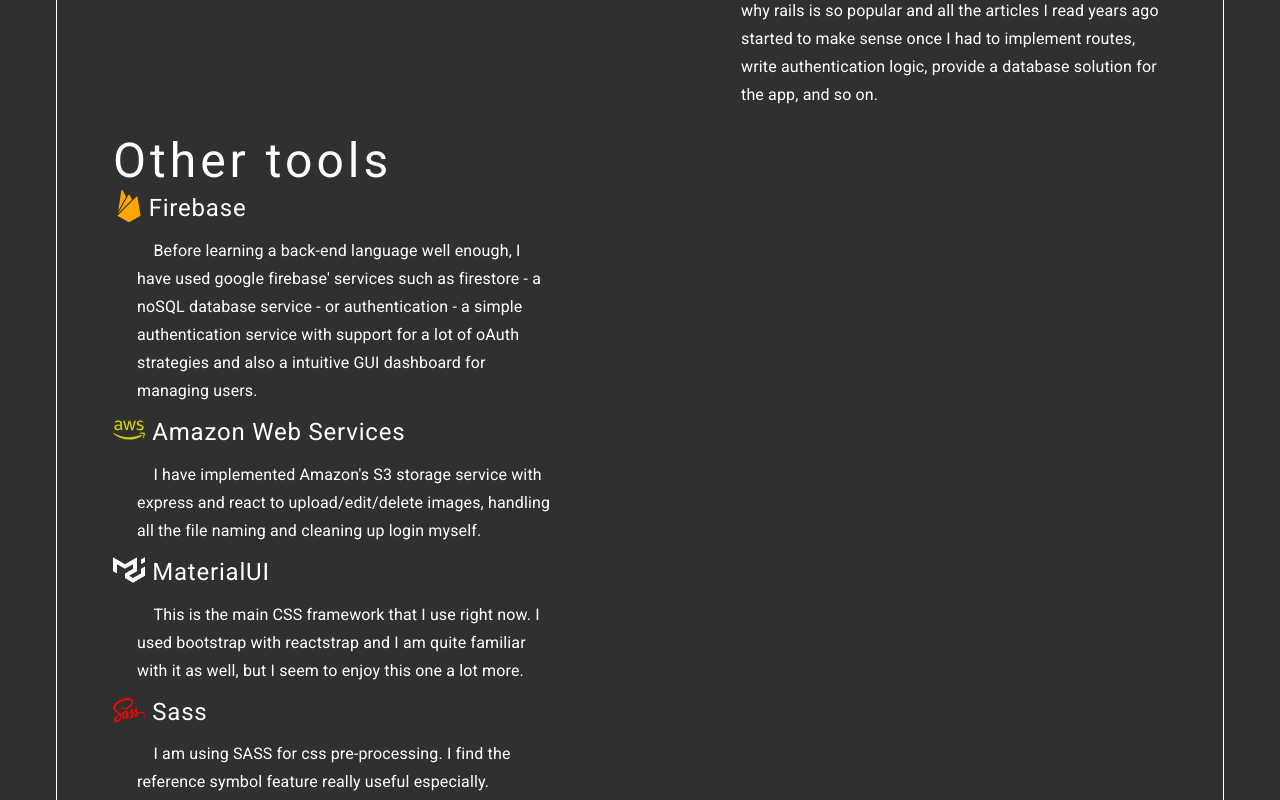
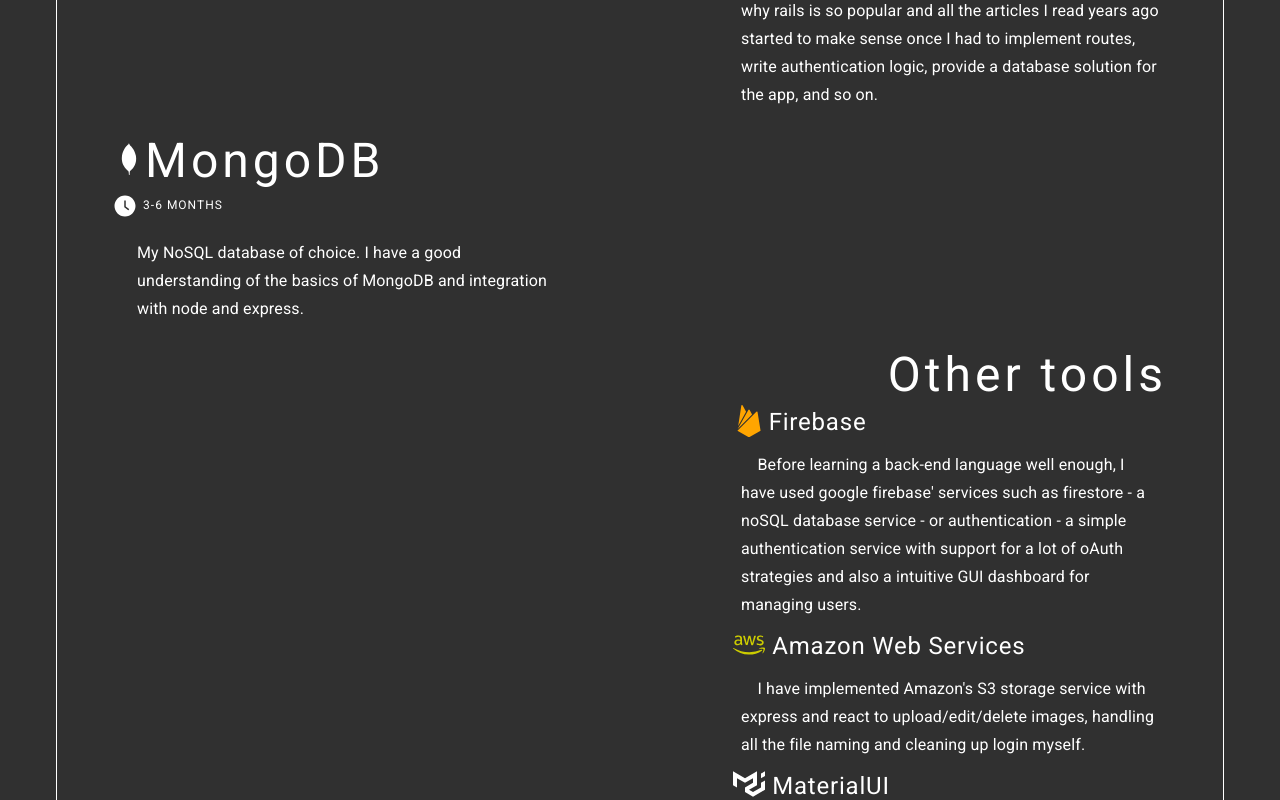
Before and after one commit to irlgabriel/portfolio, a React (Create React App) app: page /#/who in a window 1280 px wide. Shown: the part 1180-1980 px from the top of the page. Built offline with nearby package versions, Linux system fonts and the light colour scheme.

Commit message:
added mongo section

```diff
--- a/src/components/Me/Me.js
+++ b/src/components/Me/Me.js
@@ -12,7 +12,7 @@ import { Link } from 'react-router-dom';
 import { SiFirebase } from 'react-icons/si';
 import { AiFillClockCircle } from 'react-icons/ai';
 import { FaReact, FaAws, FaSass } from 'react-icons/fa';
-import { SiRails, SiRuby, SiMaterialUi } from 'react-icons/si';
+import { SiRails, SiRuby, SiMaterialUi, SiMongodb } from 'react-icons/si';
 import { FiBookOpen } from 'react-icons/fi';
 
 
@@ -100,12 +100,14 @@ export default ({props}) => {
   const react = useRef(null);
   const rails = useRef(null);
   const express = useRef(null);
+  const mongo = useRef(null);
   const others = useRef(null);
 
   const [showBackground, setShowBackground] = useState(false);
   const [showReact, setShowReact] = useState(false);
   const [showRails, setShowRails] = useState(false);
   const [showExpress, setShowExpress] = useState(false);
+  const [showMongo, setShowMongo] = useState(false);
   const [showOthers, setShowOthers] = useState(false);
 
   const isInViewport = (element) => {
@@ -124,6 +126,7 @@ export default ({props}) => {
     react && !showReact && setShowReact(isInViewport(react));
     rails && !showRails && setShowRails(isInViewport(rails));
     express && !showExpress && setShowExpress(isInViewport(express));
+    mongo && !showMongo && setShowMongo(isInViewport(mongo));
     others && !showOthers && setShowOthers(isInViewport(others));
   }
 
@@ -156,7 +159,7 @@ export default ({props}) => {
           <CSSTransition
             appear
             in={showBackground}
-            classNames='left-slide'
+            classNames='right-slide'
             timeout={1000}
           >
             <Box ref={background} style={{opacity: showBackground ? '1' : '0'}} className={classes.leftBox}>
@@ -191,7 +194,7 @@ export default ({props}) => {
           </CSSTransition>
           <CSSTransition
             in={showRails}
-            classNames='right-slide'
+            classNames='left-slide'
             timeout={1000}
           >
             <Box style={{opacity: showRails ? '1' : '0'}}  ref={rails} className={classes.rightBox}>
@@ -222,7 +225,7 @@ export default ({props}) => {
           </CSSTransition>
           <CSSTransition
             in={showReact}
-            classNames='left-slide'
+            classNames='right-slide'
             timeout={1000}
           >
             <Box style={{opacity: showReact ? '1' : '0'}}  ref={react} className={classes.leftBox}>
@@ -250,7 +253,7 @@ export default ({props}) => {
           </CSSTransition>
           <CSSTransition
           in={showExpress}
-          classNames='right-slide'
+          classNames='left-slide'
           timeout={1000}
           >
             <Box style={{opacity: showExpress ? '1' : '0'}}  ref={express} className={classes.rightBox}>
@@ -279,11 +282,37 @@ export default ({props}) => {
             </Box>
           </CSSTransition>
           <CSSTransition
+          in={showMongo}
+          classNames='right-slide'
+          timeout={1000}
+          >
+            <Box style={{opacity: showMongo? '1' : '0'}}  ref={mongo} className={classes.leftBox}>
+              <Grid className={classes.grid} container>
+                <Grid item>
+                  <SiMongodb size={32}/>
+                </Grid>
+                <Grid item>
+                  <Typography variant='h3' className={classes.title}>MongoDB</Typography>
+                </Grid>
+              </Grid>
+              <Box className={classes.exp}>
+                <AiFillClockCircle />
+                  &nbsp;
+                <Typography variant='overline'>3-6 months</Typography>
+              </Box>
+              <Typography className={classes.desc} variant='subtitle1' style={{marginLeft: "1rem", marginTop: ".5rem"}}>
+                My NoSQL database of choice. I have a good understanding of the basics of MongoDB
+                and integration with node and express.
+
+              </Typography>
+            </Box>
+          </CSSTransition>
+          <CSSTransition
             in={showOthers}
             classNames='left-slide'
             timeout={1000}
           >
-            <Box style={{opacity: showOthers ? '1' : '0'}}  ref={others} className={classes.leftBox}>
+            <Box style={{opacity: showOthers ? '1' : '0'}}  ref={others} className={classes.rightBox}>
               <Typography variant='h3' className={classes.title}>
                 Other tools
               </Typography>
```
